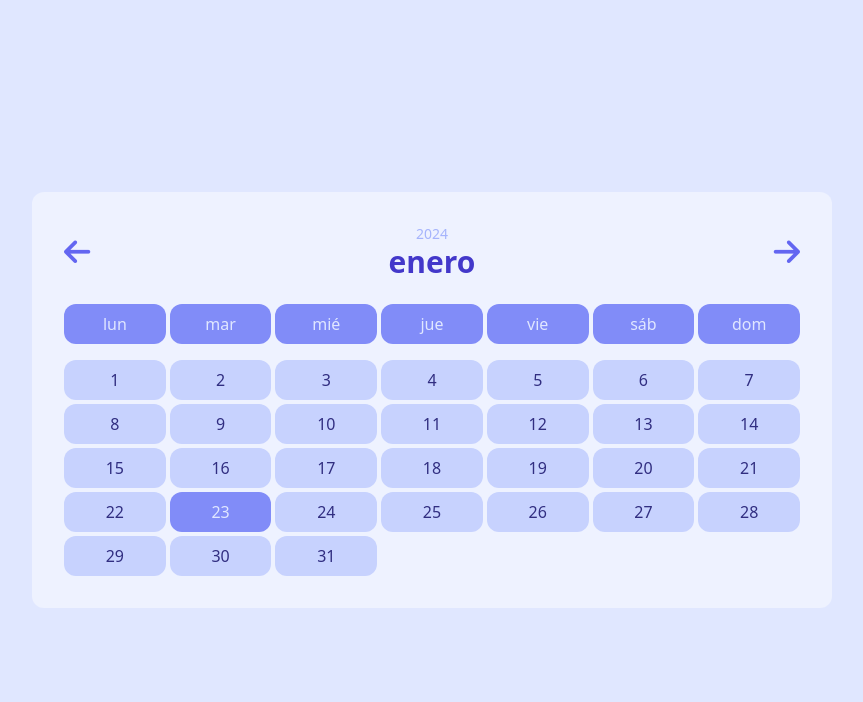
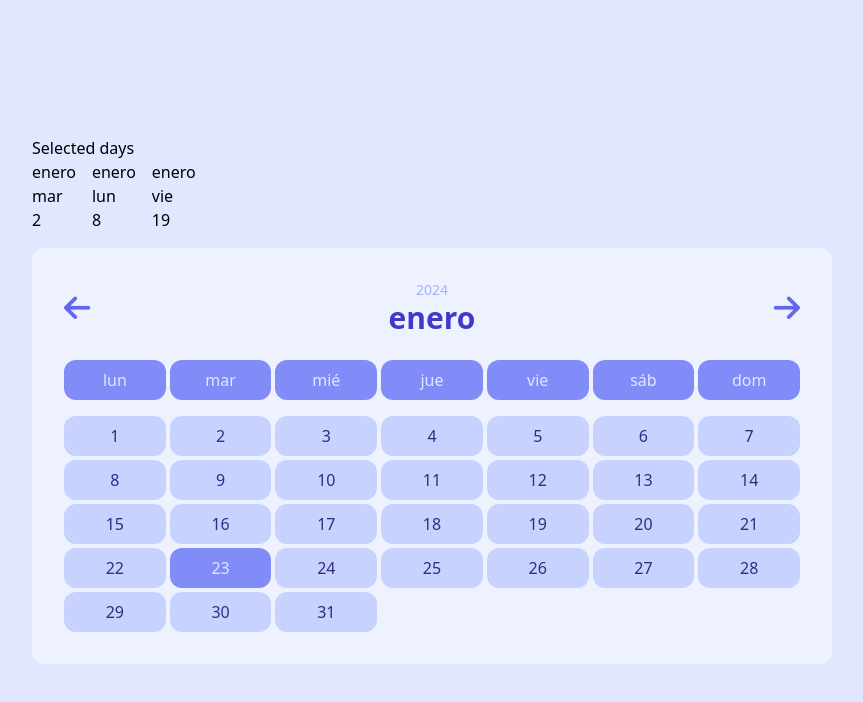
Before and after one commit to MMadlos/cronos-app, a React (Vite) app: page / in a window 1280 px wide. Shown: the top 702 px of the page, without its empty margins (208-1071 px from the left). Built offline with nearby package versions, Linux system fonts and the light colour scheme.

Commit message:
Add fn to select and add days

```diff
--- a/src/components/Calendar.jsx
+++ b/src/components/Calendar.jsx
@@ -5,8 +5,30 @@ import { getCurrentCalendar, getCalendar } from "../utils"
 import CalendarHeader from "./CalendarHeader"
 import CalendarBody from "./CalendarBody"
 
+const initSelectedDays = [
+	{
+		year: 2024,
+		month: "enero",
+		day: "mar",
+		date: 2,
+	},
+	{
+		year: 2024,
+		month: "enero",
+		day: "lun",
+		date: 8,
+	},
+	{
+		year: 2024,
+		month: "enero",
+		day: "vie",
+		date: 19,
+	},
+]
+
 function Calendar() {
 	const [calendar, setCalendar] = useState(getCurrentCalendar())
+	const [selectedDays, setSelectedDays] = useState(initSelectedDays)
 
 	function handleMonthArrows(e) {
 		const currentMonthIndexEl = e.target.closest("[data-month-index]")
@@ -19,8 +41,53 @@ function Calendar() {
 		setCalendar(newCalendar)
 	}
 
+	function handleAddSelectedDays(e) {
+		// Seleccionar elemento celda
+		const dataDate = e.target.closest("[data-date]").dataset.date
+
+		const dateArray = dataDate.split("-").map((num) => Number(num))
+		console.log(dateArray)
+
+		const [year, monthIndex, date] = dateArray
+
+		const dateObject = new Date(year, monthIndex, date)
+
+		const locale = "es"
+
+		const intlWeekday = new Intl.DateTimeFormat(locale, { weekday: "short" })
+		const intlMonth = new Intl.DateTimeFormat(locale, { month: "short" })
+
+		const month = intlMonth.format(dateObject)
+		const weekday = intlWeekday.format(dateObject)
+
+		const newSelectedDate = {
+			year,
+			month,
+			day: weekday,
+			date,
+		}
+
+		setSelectedDays((prev) => [...prev, newSelectedDate])
+	}
+
 	return (
 		<div className="my-8 flex flex-col gap-4">
+			<div>
+				<p>Selected days</p>
+				<div className="flex gap-4">
+					{selectedDays.map((dayObj, index) => {
+						const { month, day, date } = dayObj
+
+						return (
+							<div key={index}>
+								<p>{month}</p>
+								<p>{day}</p>
+								<p>{date}</p>
+							</div>
+						)
+					})}
+				</div>
+			</div>
 			<div
 				id="calendar"
 				className="w-[800px]  bg-indigo-50 p-8 flex flex-col gap-6 rounded-xl">
@@ -28,7 +95,10 @@ function Calendar() {
 					calendarData={calendar}
 					onClick={handleMonthArrows}
 				/>
-				<CalendarBody calendarData={calendar} />
+				<CalendarBody
+					calendarData={calendar}
+					onClickAddDate={handleAddSelectedDays}
+				/>
 			</div>
 		</div>
 	)
```
